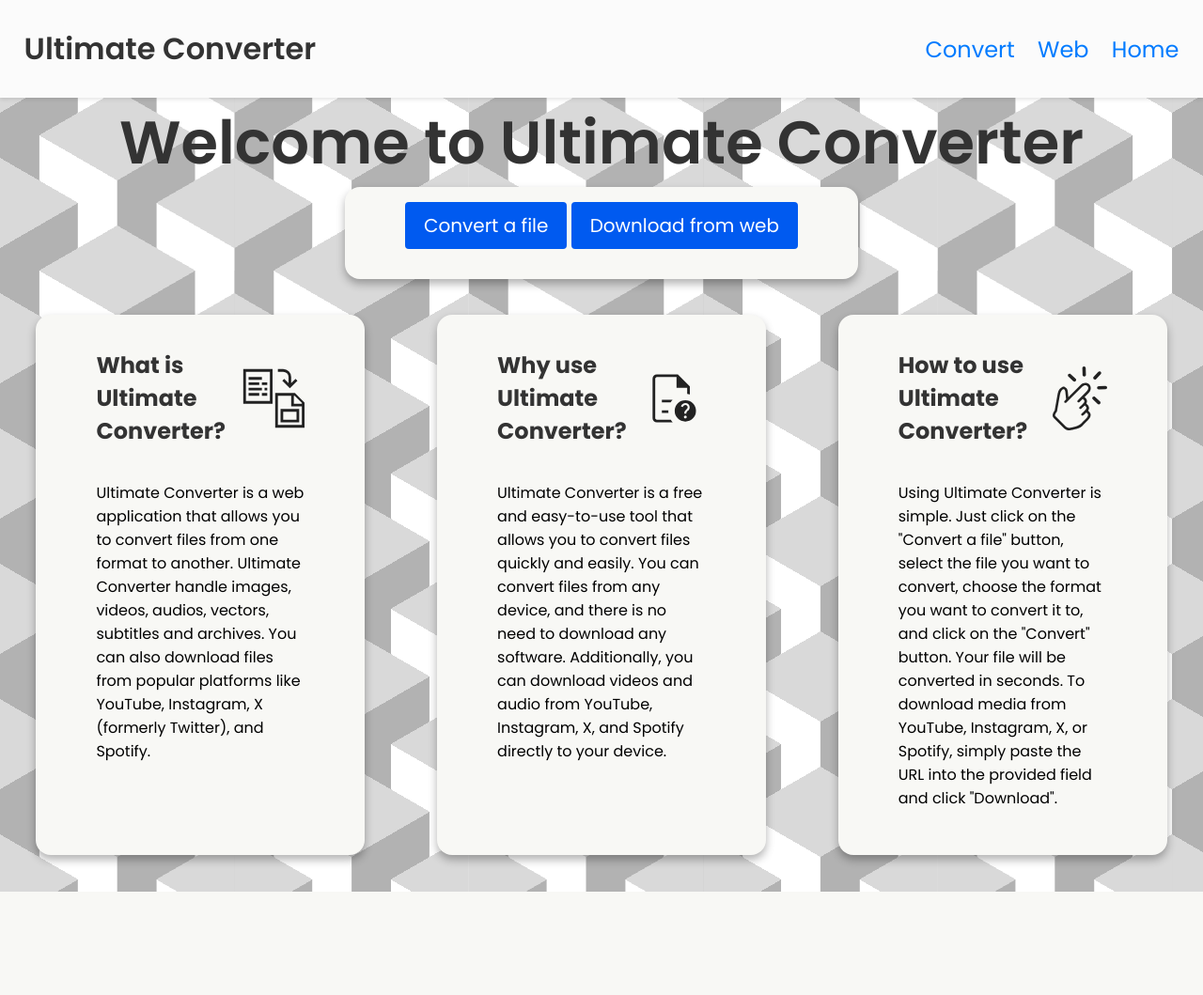
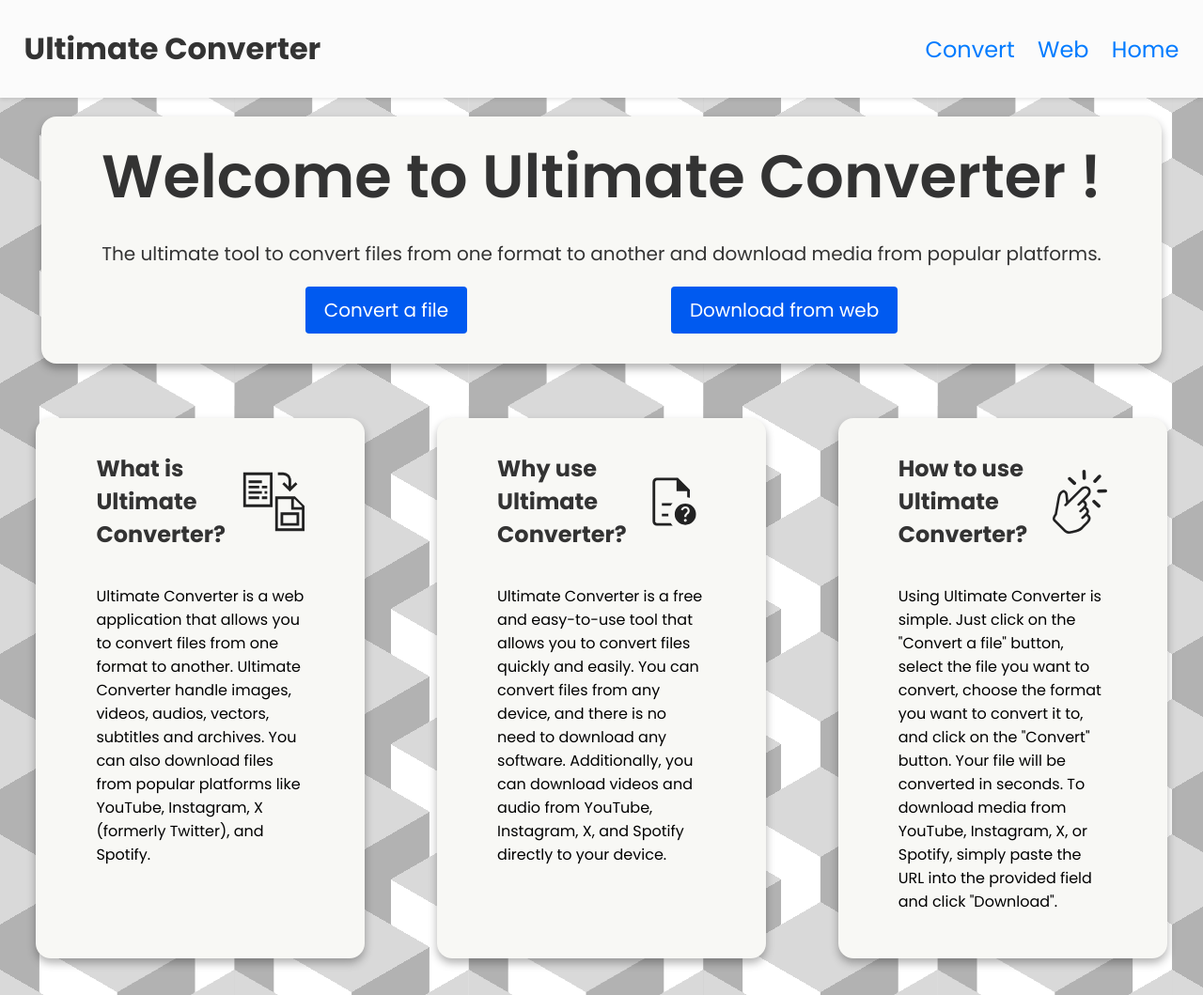
Before and after one commit to Gabrieleirbag1/Ultimate-Converter, a Flask app: page / in a window 1280 px wide. Shown: the whole page at 94% size. Before the commit the page ends 949 px from the top, so only its background shows below. Run offline with Flask 3, Linux system fonts and the light colour scheme.

Commit message:
Refactor CSS styles for improved readability and consistency; update HTML structure for welcome section and add Prettier configuration

```diff
--- a/src/static/styles/main.css
+++ b/src/static/styles/main.css
@@ -1,9 +1,9 @@
 @import url("https://fonts.googleapis.com/css2?family=Poppins:wght@200;300;400;500;600;700&display=swap");
-@import url('https://fonts.googleapis.com/css2?family=Noto+Sans:ital,wght@0,400;0,700;1,400;1,700&display=swap');
+@import url("https://fonts.googleapis.com/css2?family=Noto+Sans:ital,wght@0,400;0,700;1,400;1,700&display=swap");
 
 * {
-  box-sizing: border-box;
-  font-family: "Poppins", sans-serif;
+    box-sizing: border-box;
+    font-family: "Poppins", sans-serif;
 }
 
 /* ############################# STYLES FOR THE LAYOUT PAGE ############################# */
@@ -15,15 +15,28 @@
     --c2: #ffffff;
     --c3: #d9d9d9;
 
-    --_g: var(--c3) 0 120deg,#0000 0;
-    background:
-        conic-gradient(from -60deg at 50% calc(100%/3),var(--_g)),
-        conic-gradient(from 120deg at 50% calc(200%/3),var(--_g)),
-        conic-gradient(from  60deg at calc(200%/3),var(--c3) 60deg,var(--c2) 0 120deg,#0000 0),
-        conic-gradient(from 180deg at calc(100%/3),var(--c1) 60deg,var(--_g)),
-        linear-gradient(90deg,var(--c1)   calc(100%/6),var(--c2) 0 50%,
-                            var(--c1) 0 calc(500%/6),var(--c2) 0);
-    background-size: calc(1.732*var(--s)) var(--s);
+    --_g: var(--c3) 0 120deg, #0000 0;
+    background: conic-gradient(from -60deg at 50% calc(100% / 3), var(--_g)),
+        conic-gradient(from 120deg at 50% calc(200% / 3), var(--_g)),
+        conic-gradient(
+            from 60deg at calc(200% / 3),
+            var(--c3) 60deg,
+            var(--c2) 0 120deg,
+            #0000 0
+        ),
+        conic-gradient(
+            from 180deg at calc(100% / 3),
+            var(--c1) 60deg,
+            var(--_g)
+        ),
+        linear-gradient(
+            90deg,
+            var(--c1) calc(100% / 6),
+            var(--c2) 0 50%,
+            var(--c1) 0 calc(500% / 6),
+            var(--c2) 0
+        );
+    background-size: calc(1.732 * var(--s)) var(--s);
 }
 
 section {
@@ -48,7 +61,7 @@
 .header-main nav a {
     margin-left: 20px;
     text-decoration: none;
-    color: #007BFF;
+    color: #007bff;
     font-size: 1.5em;
 }
 .header-main nav a:hover {
@@ -57,7 +70,7 @@
 
 /* ############################# STYLES FOR THE INDEX PAGE ############################# */
 
-.index-section{
+.index-section {
     display: flex;
     flex-direction: column;
     justify-content: space-evenly;
@@ -65,28 +78,49 @@
     height: 87vh;
 }
 
-.welcome-div{
+.welcome-div {
+    display: flex;
+    flex-direction: column;
+    justify-content: space-evenly;
+    align-items: center;
+    margin: 20px;
+    box-shadow: 0 4px 8px rgba(0, 0, 0, 0.1);
+}
+
+.welcome-title-div {
     display: flex;
     flex-direction: column;
     justify-content: center;
     align-items: center;
-    height: 40vh;
 }
 
-h1{
+.welcome-title-div h1 {
     font-size: 4em;
     font-weight: 600;
     color: #333;
     margin: 0;
 }
 
-.info-div{
+.welcome-title-div p {
+    font-size: 1.25em;
+    color: #333;
+}
+
+.index-buttons-div {
+    display: flex;
+    flex-direction: row;
+    justify-content: space-evenly;
+    align-items: center;
+    width: 100%;
+}
+
+.info-div {
     display: flex;
     flex-direction: row;
     justify-content: center;
 }
 
-.index-card{
+.index-card {
     margin: 3vw;
     width: 100%;
 }
@@ -145,7 +179,7 @@
     width: 100%;
 }
 
-.drop-file-div{
+.drop-file-div {
     display: flex;
     flex-direction: column;
     align-items: center;
@@ -168,8 +202,8 @@
 }
 
 .card h3 {
-  font-size: 1.75em;
-  font-weight: 600;
+    font-size: 1.75em;
+    font-weight: 600;
 }
 
 .drop_box {
@@ -209,7 +243,7 @@
     font-size: 1.25em;
 }
 
-.btn:hover{
+.btn:hover {
     text-decoration: none;
     background-color: #ffffff;
     color: #005af0;
--- a/src/templates/index.html
+++ b/src/templates/index.html
@@ -1,10 +1,16 @@
 {% extends "layout.html" %}
+
+{% block styles %}
+{% endblock %}
 
 {% block content %}
     <section class="index-section">
-        <div class="welcome-div">
-            <h1>Welcome to Ultimate Converter</h1>
-            <div class="card">
+        <div class="card welcome-div">
+            <div class="welcome-title-div">
+                <h1>Welcome to Ultimate Converter !</h1>
+                <p> The ultimate tool to convert files from one format to another and download media from popular platforms.</p>
+            </div>
+            <div class="index-buttons-div">
                 <button class="btn" onclick="window.location.href='{{ url_for('convert') }}';">Convert a file</button>
                 <button class="btn" onclick="window.location.href='{{ url_for('web') }}';">Download from web</button>
             </div>
```
Also changed, not shown: 1 other file.
